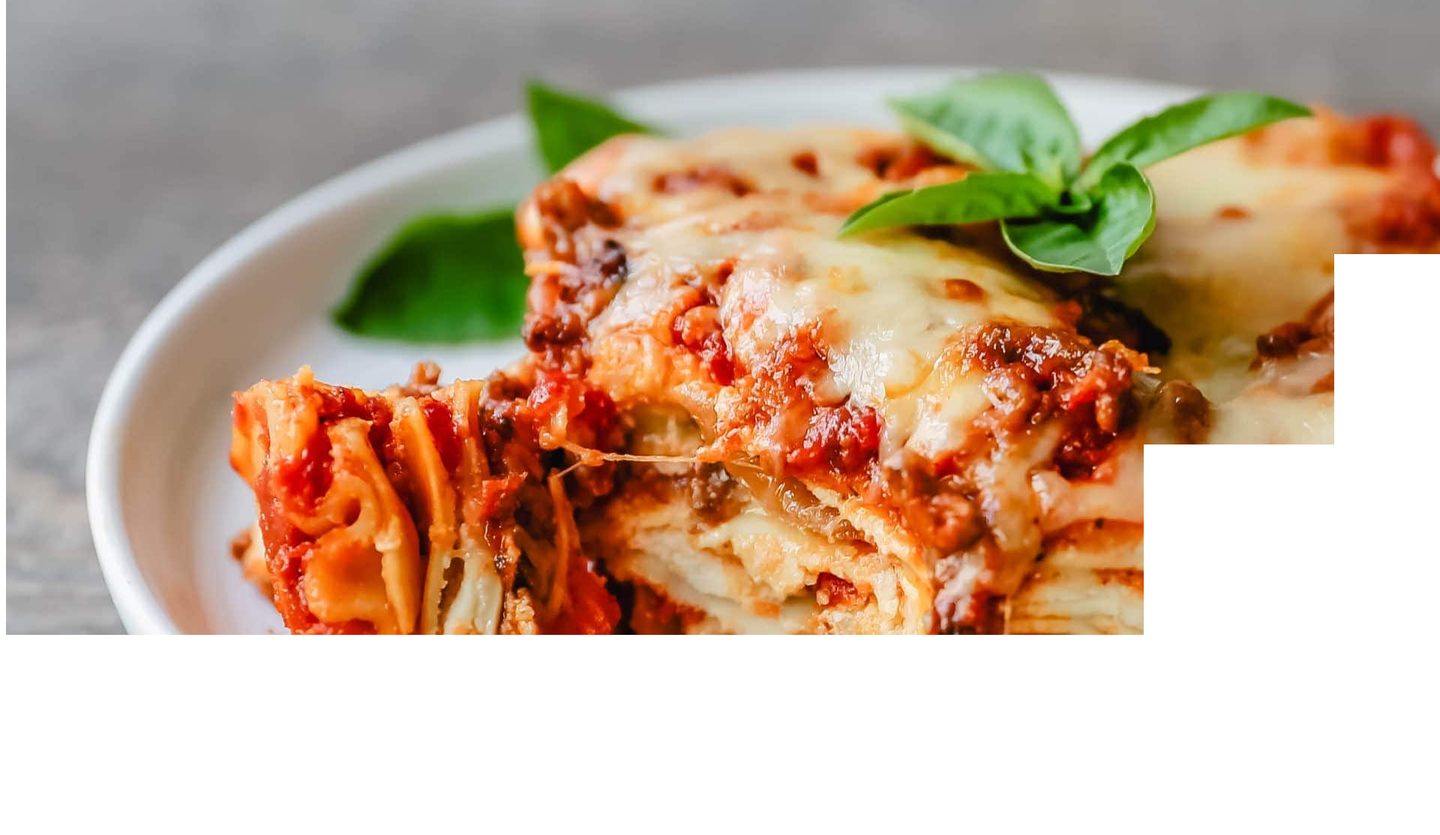
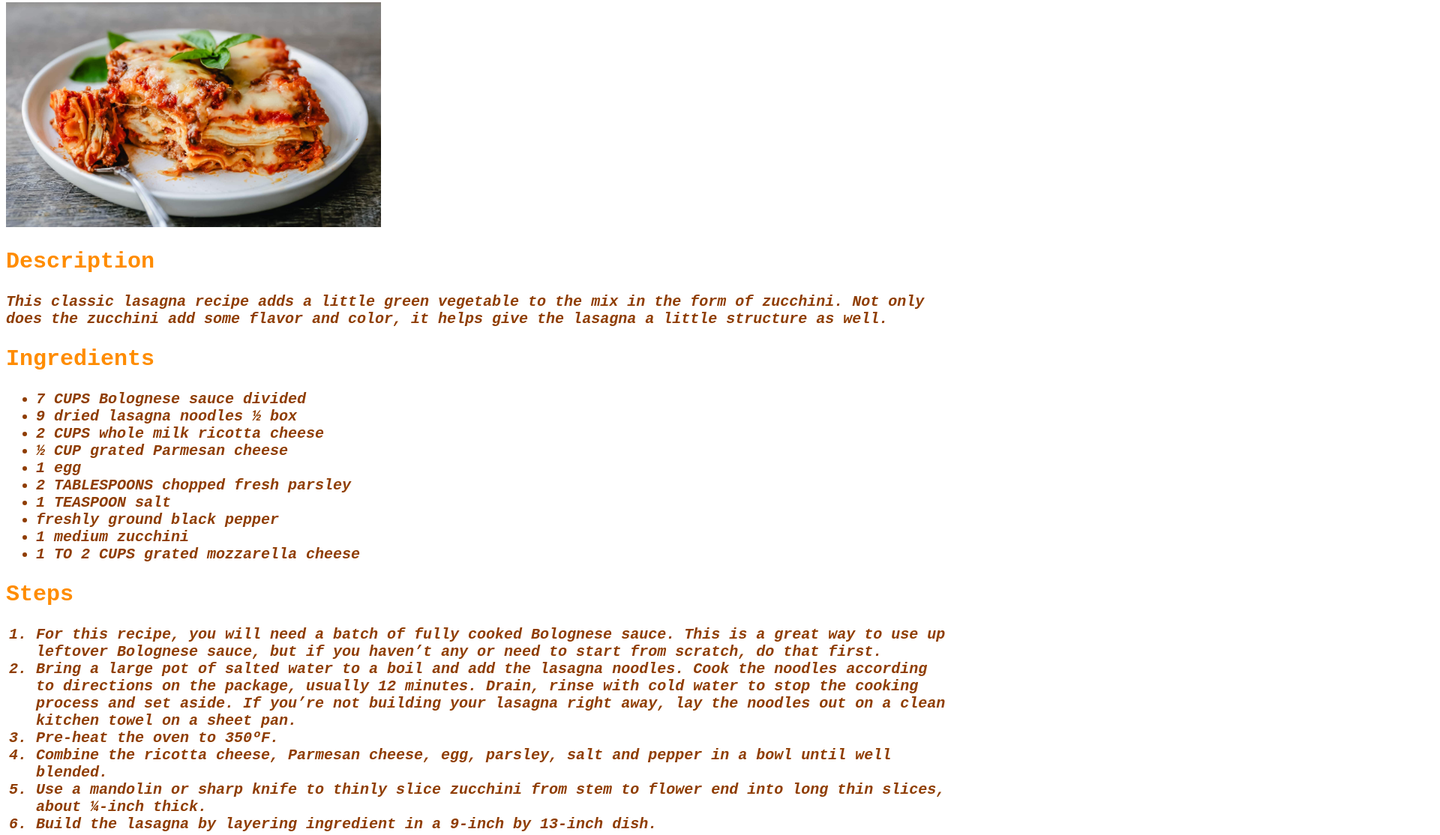
Before and after one commit to zainabayub97/odin-recipes, a plain HTML site: page lasagna.html in a window 1280 px wide. Shown: the part 170-1284 px from the top of the page at 75% size, 1920 px wide, since content can reach past the window. Drawn offline with Linux system fonts and the light colour scheme.

Commit message:
style inadex and lasagna page with css

```diff
--- a/lasagna.html
+++ b/lasagna.html
@@ -5,14 +5,16 @@
     <meta http-equiv="X-UA-Compatible" content="IE=edge">
     <meta name="viewport" content="width=device-width, initial-scale=1.0">
     <title>lasagna</title>
+    <link rel="stylesheet" href="style.css"
+
 </head>
 <body>
-    <h1>lasagna</h1>
+    <h1 class="title">Lasagna</h1>
     <img src="./images/lasagna.jpg">
-    <h2>Description</h2>
-    <p>This classic lasagna recipe adds a little green vegetable to the mix in the form of zucchini. Not only does the zucchini add some flavor and color, it helps give the lasagna a little structure as well.</p>
-    <h2>Ingredients</h2>
-    <ul>
+    <h2 class="title-2">Description</h2>
+    <p class="title list">This classic lasagna recipe adds a little green vegetable to the mix in the form of zucchini. Not only does the zucchini add some flavor and color, it helps give the lasagna a little structure as well.</p>
+    <h2 class="title-2">Ingredients</h2>
+    <ul class ="title list">
         <li>7 CUPS Bolognese sauce divided</li>
         <li>9 dried lasagna noodles ½ box</li>
         <li>2 CUPS whole milk ricotta cheese</li>
@@ -24,8 +26,8 @@
         <li>1 medium zucchini</li>
         <li>1 TO 2 CUPS grated mozzarella cheese</li>
     </ul>
-    <h2>Steps</h2>
-        <ol>
+    <h2 class="title-2">Steps</h2>
+        <ol class="title list">
             <li>For this recipe, you will need a batch of fully cooked Bolognese sauce. This is a great way to use up leftover Bolognese sauce, but if you haven’t any or need to start from scratch, do that first.</li>
             <li>Bring a large pot of salted water to a boil and add the lasagna noodles. Cook the noodles according to directions on the package, usually 12 minutes. Drain, rinse with cold water to stop the cooking process and set aside. If you’re not building your lasagna right away, lay the noodles out on a clean kitchen towel on a sheet pan.</li>
             <li>Pre-heat the oven to 350ºF.</li>
--- /dev/null
+++ b/style.css
@@ -0,0 +1,26 @@
+img {
+    height: auto;
+    width: 500px;
+}
+
+.title {
+    color:rgb(143, 61, 2);
+    font-family: monospace;
+    font-weight: bold;
+    font-style: oblique;
+    font-size: 70px;
+
+}
+
+.title.list {
+    font-family: monospace;
+    font-size: 20px
+
+}
+
+.title-2 {
+    color: darkorange;
+    font-family: monospace;
+    font-style: normal;
+    font-size: 30px;
+}
```
Also changed, not shown: cinnamon-scrolls.html (+1 -0 lines), index.html (+3 -2 lines), 1 other file.
